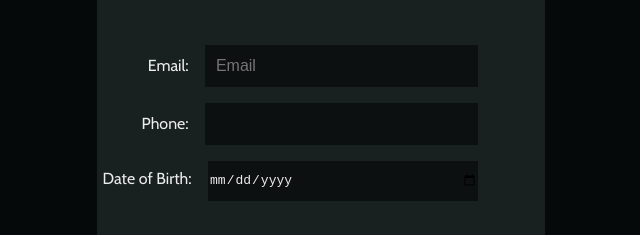
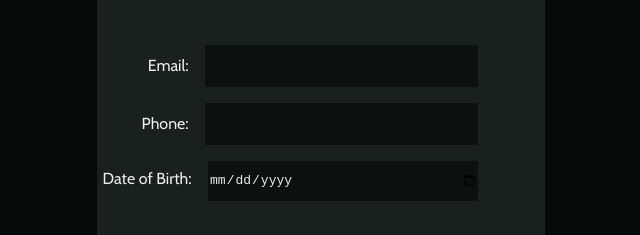
Before and after one commit to Adam759/362-lab2, a plain HTML site: page index.html in a window 1280 px wide. Shown: the part 237-472 px from the top of the page, 319-959 px from the left. Drawn offline with nearby package versions, Linux system fonts and the light colour scheme.

Commit message:
Removed email placeholder
Since tel didn't support placeholder, apparently, it only makes sense for email to not have one either for a look of continuity

```diff
--- a/index.html
+++ b/index.html
@@ -18,7 +18,7 @@
       </div>
 
       <div id="email" class="entry_container">
-        <label>Email: </label><input class="entry" type="email" placeholder="  Email" name="email_field"/>
+        <label>Email: </label><input class="entry" type="email" name="email_field"/>
       </div>
 
       <div id="phone" class="entry_container">
```
